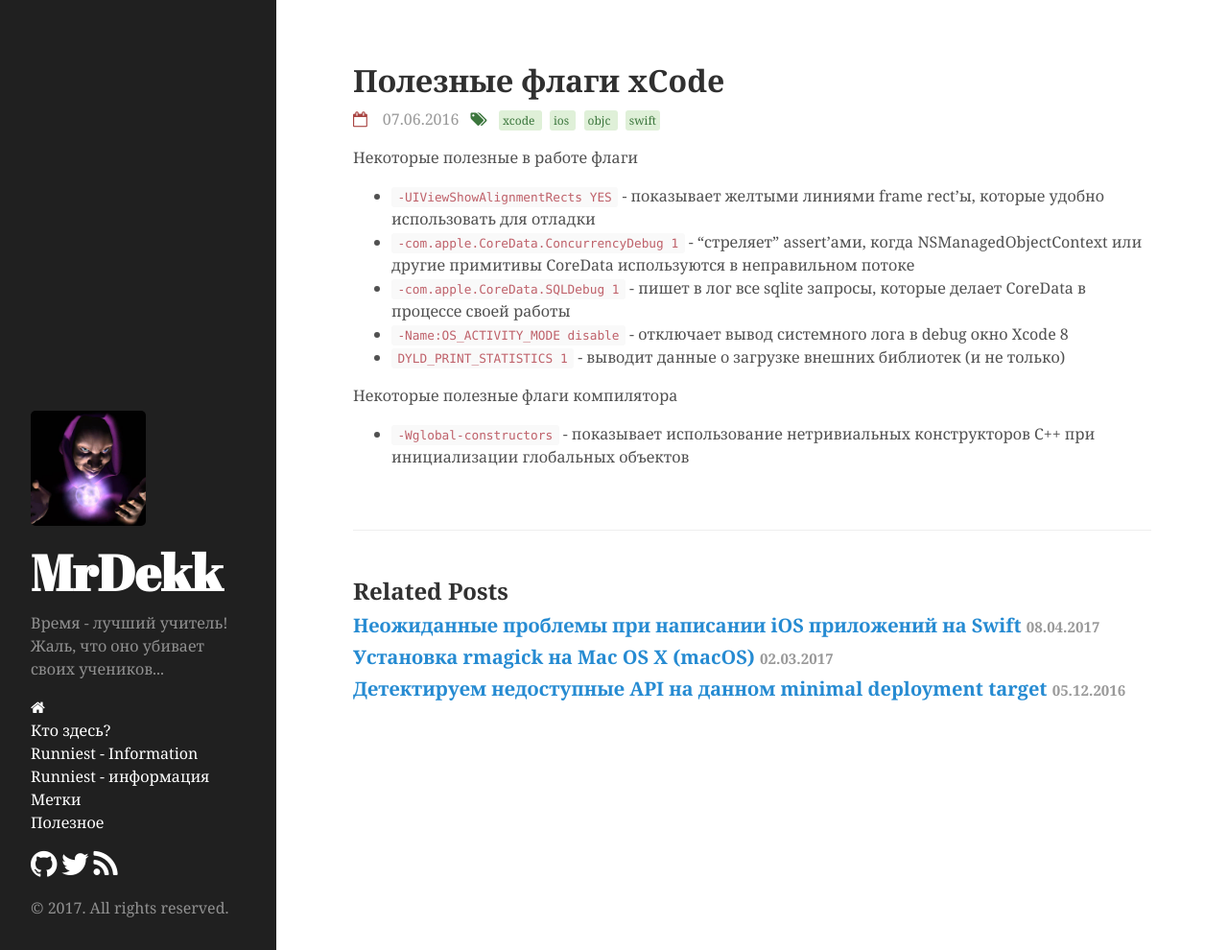
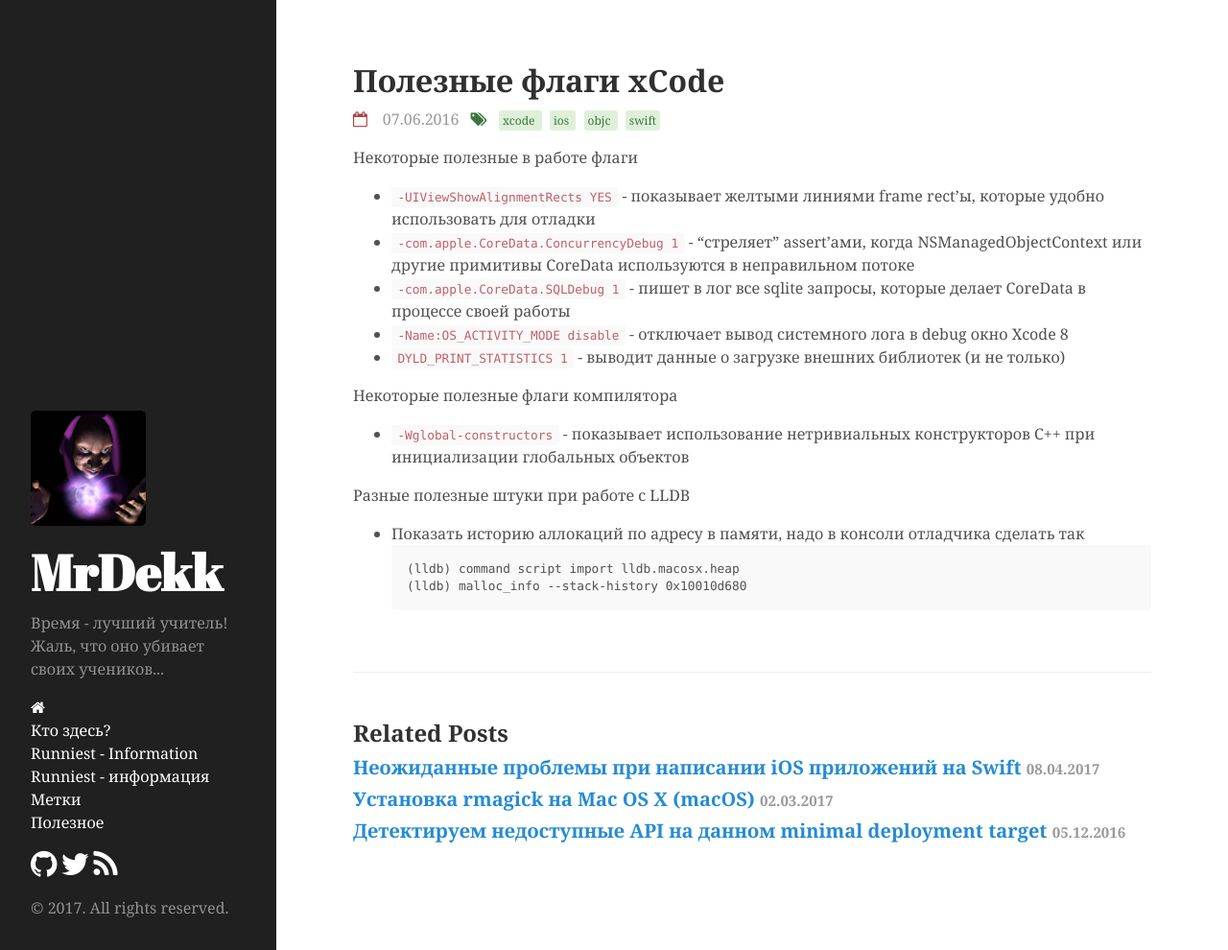
Before and after one commit to mrdekk/mrdekk.github.io, a Jekyll site: the page built from _posts/2016-06-07-usefull-xcode-flags.md, in a window 1280 px wide and 990 px high. Shown: the whole window at 96% size. Built offline with Jekyll 4.4.1, drawn with Linux system fonts in a browser that asks for light colours.

Commit message:
add: LLDB command malloc_info info

````diff
--- a/_posts/2016-06-07-usefull-xcode-flags.md
+++ b/_posts/2016-06-07-usefull-xcode-flags.md
@@ -19,3 +19,11 @@ tags:
 Некоторые полезные флаги компилятора
 
 - ```-Wglobal-constructors``` - показывает использование нетривиальных конструкторов С++ при инициализации глобальных объектов
+
+Разные полезные штуки при работе с LLDB
+
+- Показать историю аллокаций по адресу в памяти, надо в консоли отладчика сделать так
+```
+(lldb) command script import lldb.macosx.heap
+(lldb) malloc_info --stack-history 0x10010d680
+```
````
